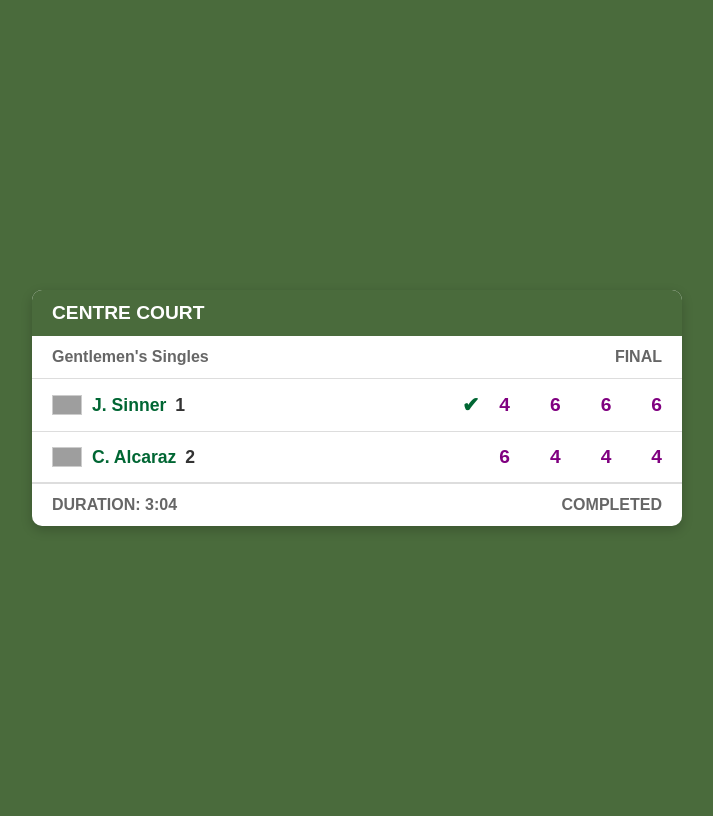
After one commit to Vkutti/tennis-labs, a Flask app: template templates/skibidi.html in a window 1280 px wide. The commit adds this page. Shown: the whole page, without its empty margins (283-996 px from the left). Run offline with Flask 3, Linux system fonts and the light colour scheme; the template is opened without the code that fills it, so the values that code supplies are empty; grey boxes are pictures that could not be loaded.

Commit message:
new changes

```diff
--- a/main.py
+++ b/main.py
@@ -39,7 +39,22 @@ def run_app():
         player_a = request.form.get('tennis_players_a')
         player_b = request.form.get('tennis_players_b')
 
-        return render_template('index.html', winner = run_match(player_a, player_b)[0])
+        match = run_match(player_a, player_b)
+        scores = match[2]
+
+        return render_template('index.html', winner = match[0], player_a = player_a, player_b = player_b,
+                               score_1a = scores[0] if len(scores) >= 1 else "",
+                               score_2a = scores[2] if len(scores) >= 3 else "",
+                               score_3a = scores[4] if len(scores) >= 5 else "",
+                               score_4a = scores[6] if len(scores) >= 7 else "",
+                               score_5a = scores[8] if len(scores) >= 9 else "",
+
+                               score_1b = scores[1] if len(scores) >= 2 else "",
+                               score_2b = scores[3] if len(scores) >= 4 else "",
+                               score_3b = scores[5] if len(scores) >= 6 else "",
+                               score_4b = scores[7] if len(scores) >= 8 else "",
+                               score_5b = scores[9] if len(scores) >= 10 else "",
+                               )
 
     return render_template('index.html', winner = "")
 
@@ -94,13 +109,13 @@ def run_set(a_win_rate, b_win_rate, a_player: str, b_player: str):
                 b_score += 1
 
 
-        if a_score >= 6 or b_score >= 6:
-            if (a_score - 2) >= b_score:
+        if (a_score >= 6 or b_score >= 6) and abs(a_score - b_score) >= 2:
+            if a_score > b_score:
                 print(f'{a_player} scored: {a_score} and {b_player} scored: {b_score}')
-                return a_player
-            elif (b_score - 2) >= a_score:
+                return list((a_player, a_score, b_score))
+            elif b_score > a_score:
                 print(f'{b_player} scored: {b_score} and {a_player} scored: {a_score}')
-                return b_player
+                return list((b_player, a_score, b_score))
 
         if server == 1:
             server = 2
@@ -137,24 +152,30 @@ def run_match(a, b):
 
     server = random.randint(1, 2)
 
+    scores = []
+
     while True:
         winner = run_set(normalized_a_win_rate, normalized_b_win_rate, player_a, player_b)
+        scores.append(winner[1])
+        scores.append(winner[2])
 
-        if winner == player_a:
+        if winner[0] == player_a:
             player_a_set_score += 1
-        elif winner == player_b:
+        elif winner[0] == player_b:
             player_b_set_score += 1
 
         if player_a_set_score >= 3:
             print(f'Winner of the match is {player_a}')
             print(f'{player_a}: {player_a_set_score}')
             print(f'{player_b}: {player_b_set_score}')
-            return list((player_a, player_b))
+            print(list((player_a, player_b, scores)))
+            return list((player_a, player_b, scores))
         elif player_b_set_score >= 3:
             print(f'Winner of the match is {player_b}')
             print(f'{player_a}: {player_a_set_score}')
             print(f'{player_b}: {player_b_set_score}')
-            return list((player_b, player_a))
+            print(list((player_b, player_a, scores)))
+            return list((player_b, player_a, scores))
 
 
 
--- /dev/null
+++ b/templates/skibidi.html
@@ -0,0 +1,151 @@
+<!DOCTYPE html>
+<html lang="en">
+<head>
+  <meta charset="UTF-8">
+  <meta name="viewport" content="width=device-width, initial-scale=1.0">
+  <title>Tennis Scoreboard</title>
+  <style>
+    body {
+      font-family: Arial, sans-serif;
+      background: #4a6b3c;
+      display: flex;
+      justify-content: center;
+      align-items: center;
+      height: 100vh;
+    }
+
+    .scoreboard {
+      background: #fff;
+      border-radius: 10px;
+      overflow: hidden;
+      width: 650px;
+      box-shadow: 0 4px 12px rgba(0,0,0,0.2);
+    }
+
+    .header {
+      background: #4a6b3c;
+      color: white;
+      padding: 12px 20px;
+      font-size: 1.2rem;
+      font-weight: bold;
+      text-transform: uppercase;
+    }
+
+    .subheader {
+      display: flex;
+      justify-content: space-between;
+      align-items: center;
+      padding: 12px 20px;
+      border-bottom: 1px solid #ddd;
+      font-weight: bold;
+      color: #666;
+    }
+
+    .player {
+      display: flex;
+      align-items: center;
+      justify-content: space-between;
+      padding: 14px 20px;
+      border-bottom: 1px solid #ddd;
+    }
+
+    .player:last-of-type {
+      border-bottom: none;
+    }
+
+    .info {
+      display: flex;
+      align-items: center;
+      gap: 10px;
+      flex: 1;
+    }
+
+    .flag {
+      width: 28px;
+      height: 18px;
+      border: 1px solid #ccc;
+      object-fit: cover;
+    }
+
+    .name {
+      font-size: 1.1rem;
+      font-weight: bold;
+      color: #006633;
+    }
+
+    .seed {
+      margin-left: 4px;
+      color: #333;
+    }
+
+    .winner {
+      color: #006633;
+      font-size: 1.3rem;
+      font-weight: bold;
+      margin-left: auto;
+      margin-right: 20px;
+    }
+
+    .sets {
+      display: flex;
+      gap: 40px;
+      font-size: 1.2rem;
+      font-weight: bold;
+      color: purple;
+    }
+
+    .footer {
+      display: flex;
+      justify-content: space-between;
+      padding: 12px 20px;
+      font-weight: bold;
+      color: #666;
+      border-top: 1px solid #ddd;
+    }
+  </style>
+</head>
+<body>
+  <div class="scoreboard">
+    <div class="header">Centre Court</div>
+    <div class="subheader">
+      <div>Gentlemen's Singles</div>
+      <div>FINAL</div>
+    </div>
+
+    <!-- Player 1 -->
+    <div class="player">
+      <div class="info">
+        <img src="https://flagcdn.com/w20/it.png" alt="Italy" class="flag">
+        <div class="name">J. Sinner <span class="seed">1</span></div>
+      </div>
+      <div class="winner">✔</div>
+      <div class="sets">
+        <div>4</div>
+        <div>6</div>
+        <div>6</div>
+        <div>6</div>
+      </div>
+    </div>
+
+    <!-- Player 2 -->
+    <div class="player">
+      <div class="info">
+        <img src="https://flagcdn.com/w20/es.png" alt="Spain" class="flag">
+        <div class="name">C. Alcaraz <span class="seed">2</span></div>
+      </div>
+      <div class="sets">
+        <div>6</div>
+        <div>4</div>
+        <div>4</div>
+        <div>4</div>
+      </div>
+    </div>
+
+    <!-- Footer -->
+    <div class="footer">
+      <div>DURATION: 3:04</div>
+      <div>COMPLETED</div>
+    </div>
+  </div>
+</body>
+</html>
```
Also changed, not shown: static/index.css (added, +138 -0 lines), templates/index.html (+46 -3 lines).
